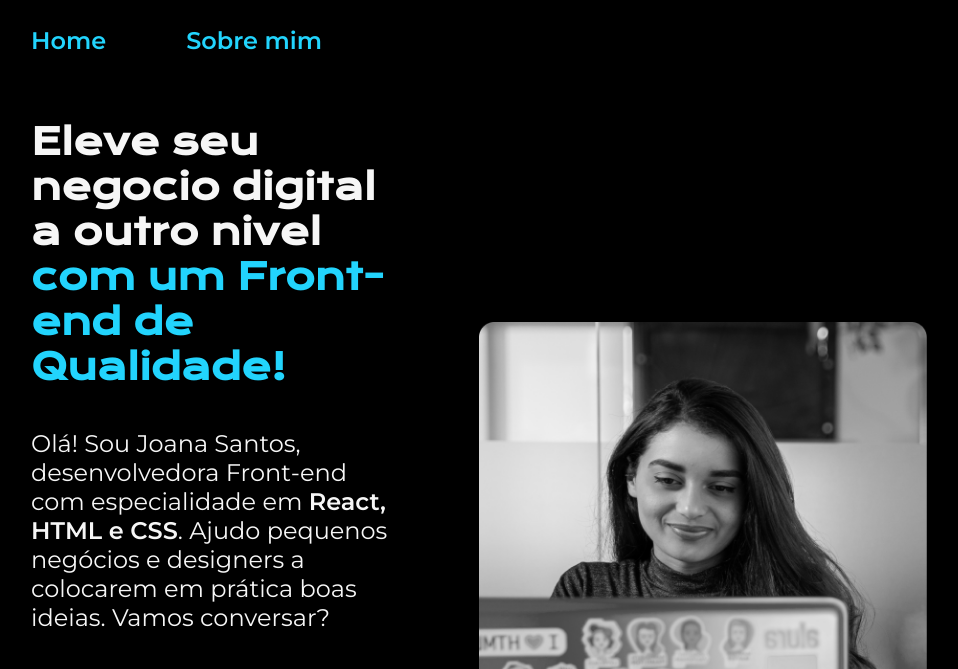
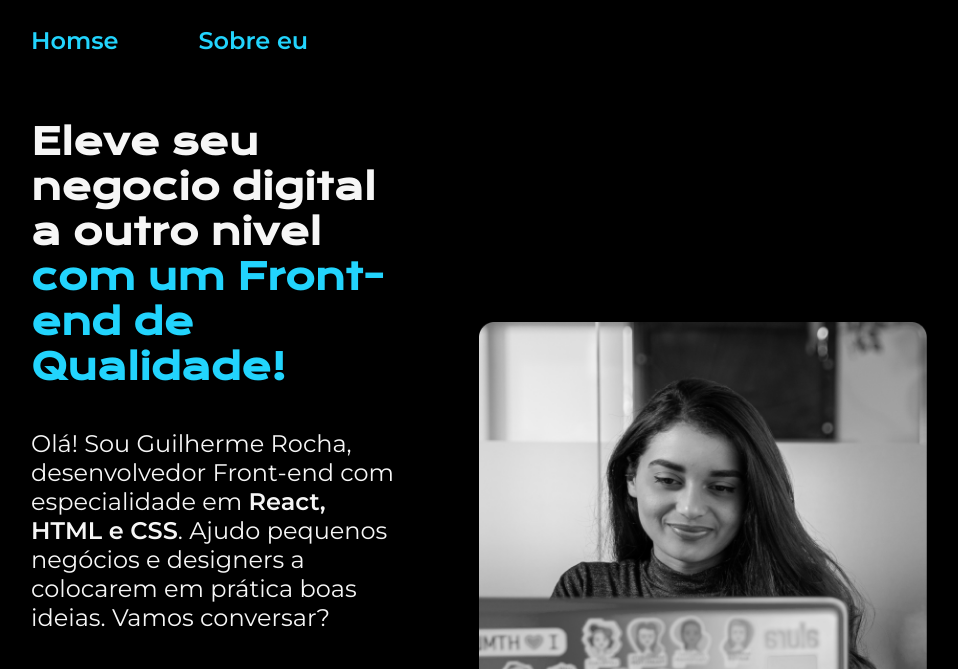
Before and after one commit to Asteeeeee/primeiro-portfolio, a plain HTML site: page index.html in a window 1280 px wide. Shown: the top 669 px of the page, without its empty margins (161-1119 px from the left). Drawn offline with nearby package versions, Linux system fonts and the light colour scheme.

Commit message:
Alteração basicas na tela

```diff
--- a/index.html
+++ b/index.html
@@ -9,14 +9,14 @@
 <body>
     <header class="cabecalho">
         <nav class="cabecalho__menu">
-            <a class="cabecalho__menu__link" href="index.html">Home</a>
-            <a class="cabecalho__menu__link" href="about.html">Sobre mim</a>
+            <a class="cabecalho__menu__link" href="index.html">Homse</a>
+            <a class="cabecalho__menu__link" href="about.html">Sobre eu</a>
         </nav>
     </header>
     <main class="apresentacao">
         <section class="apresentacao__conteudo">
             <h1 class="apresentacao__conteudo__titulo">Eleve seu negocio digital a outro nivel <strong class="titulo-destaque">com um Front-end de Qualidade!</strong></h1>
-            <p class="apresentacao__conteudo__texto">Olá! Sou Joana Santos, desenvolvedora Front-end com especialidade em <strong>React, HTML e CSS</strong>. Ajudo pequenos negócios e designers a colocarem em prática boas ideias. Vamos conversar?</p>
+            <p class="apresentacao__conteudo__texto">Olá! Sou Guilherme Rocha, desenvolvedor Front-end com especialidade em <strong>React, HTML e CSS</strong>. Ajudo pequenos negócios e designers a colocarem em prática boas ideias. Vamos conversar?</p>
             <div class="apresentacao__links">
                 <h2 class="apresentacao__links__subtitulo">Acesse minhas redes</h2>
                 <a class="apresentacao__links__navegacao" href="https://github.com/Asteeeeee">
```
